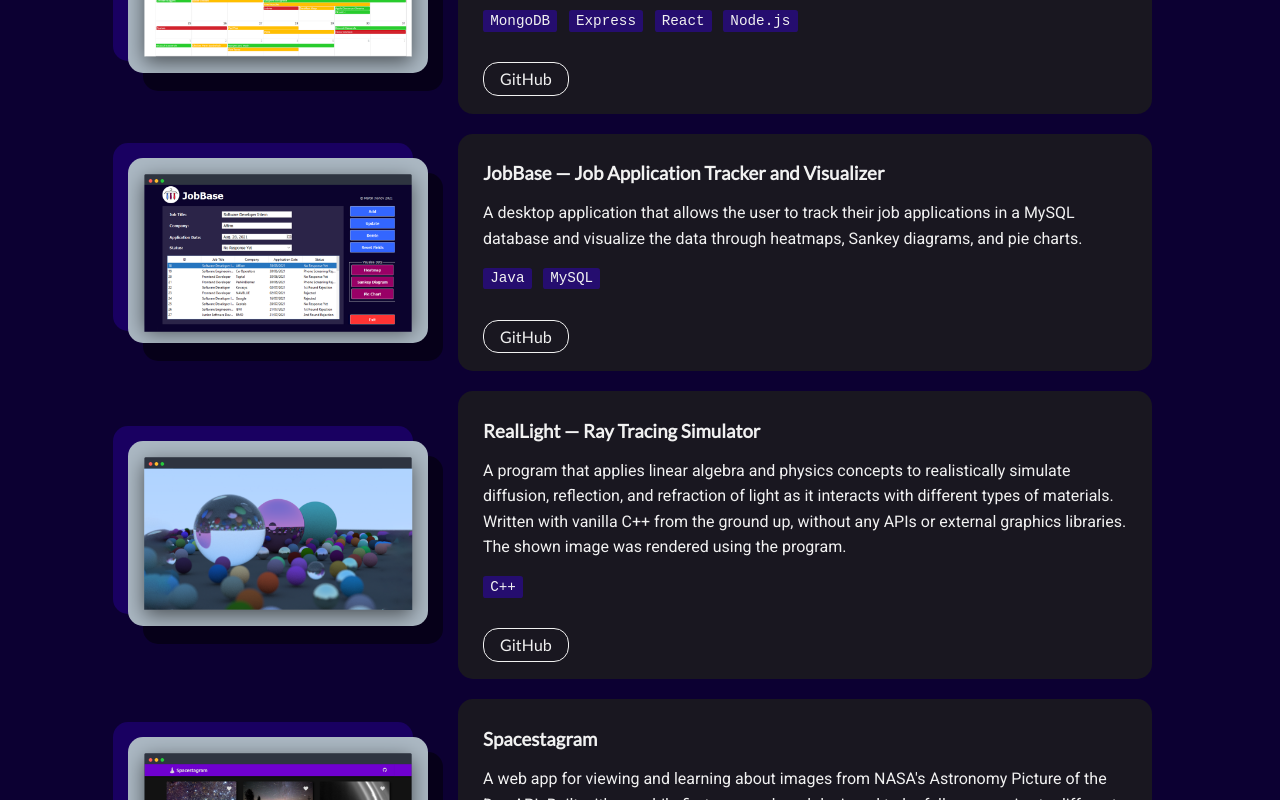
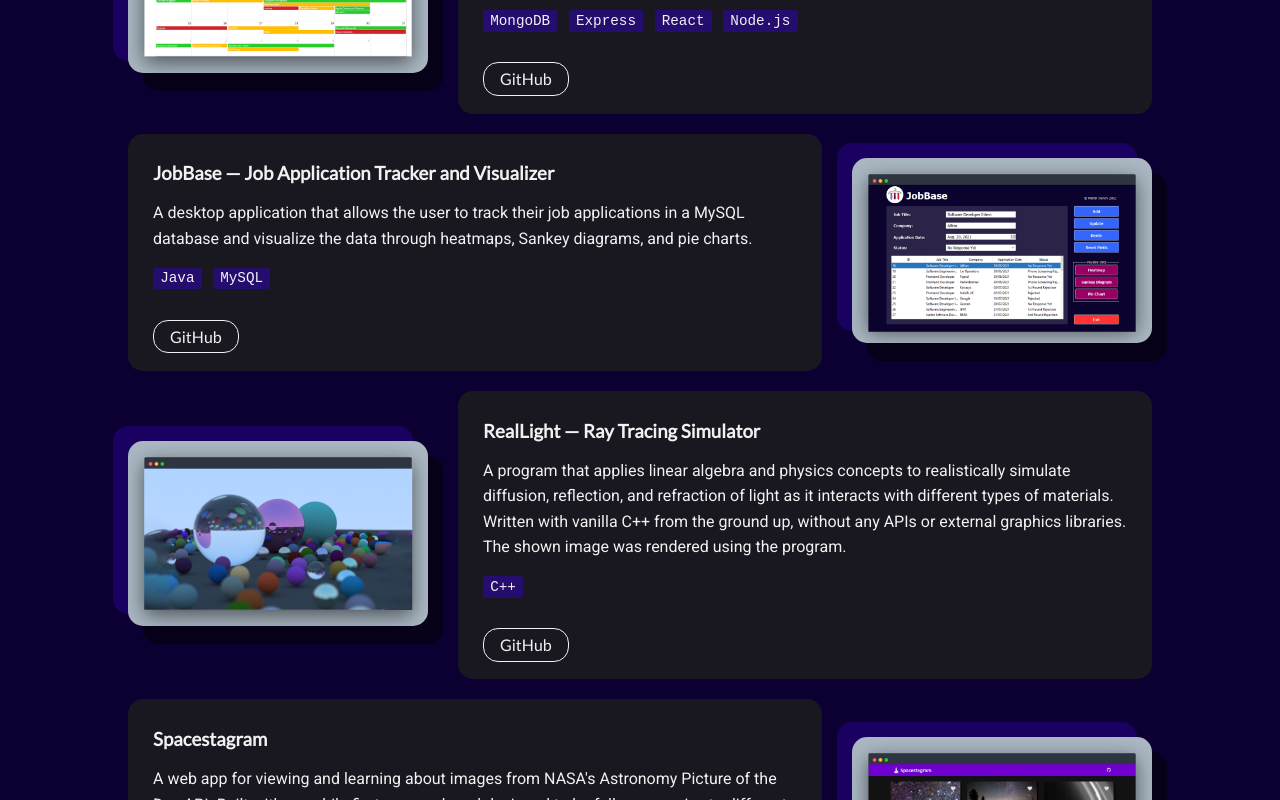
Before and after one commit to martinivnv/personal-site, a React (Create React App) app: page / in a window 1280 px wide. Shown: the part 1920-2720 px from the top of the page. Built offline with nearby package versions, Linux system fonts and the light colour scheme.

Commit message:
Alternate styles for projects

```diff
--- a/src/Project.css
+++ b/src/Project.css
@@ -1,6 +1,23 @@
+@media (min-width: 768px) {
+	.project:nth-child(odd) {
+		flex-direction: row;
+	}
+
+	.project:nth-child(even) {
+		flex-direction: row-reverse;
+	}
+
+	.project:nth-child(odd) .project-image {
+		margin-right: 30px;
+	}
+
+	.project:nth-child(even) .project-image {
+		margin-left: 30px;
+	}
+}
+
 .project {
 	display: flex;
-	flex-direction: row;
 	justify-content: center;
 	align-items: center;
 	margin-top: 20px;
@@ -12,10 +29,6 @@
 	text-align: left;
 	padding: 25px;
 	width: 100%;
-}
-
-.project-image {
-	margin-right: 30px;
 }
 
 .project-name {
```
